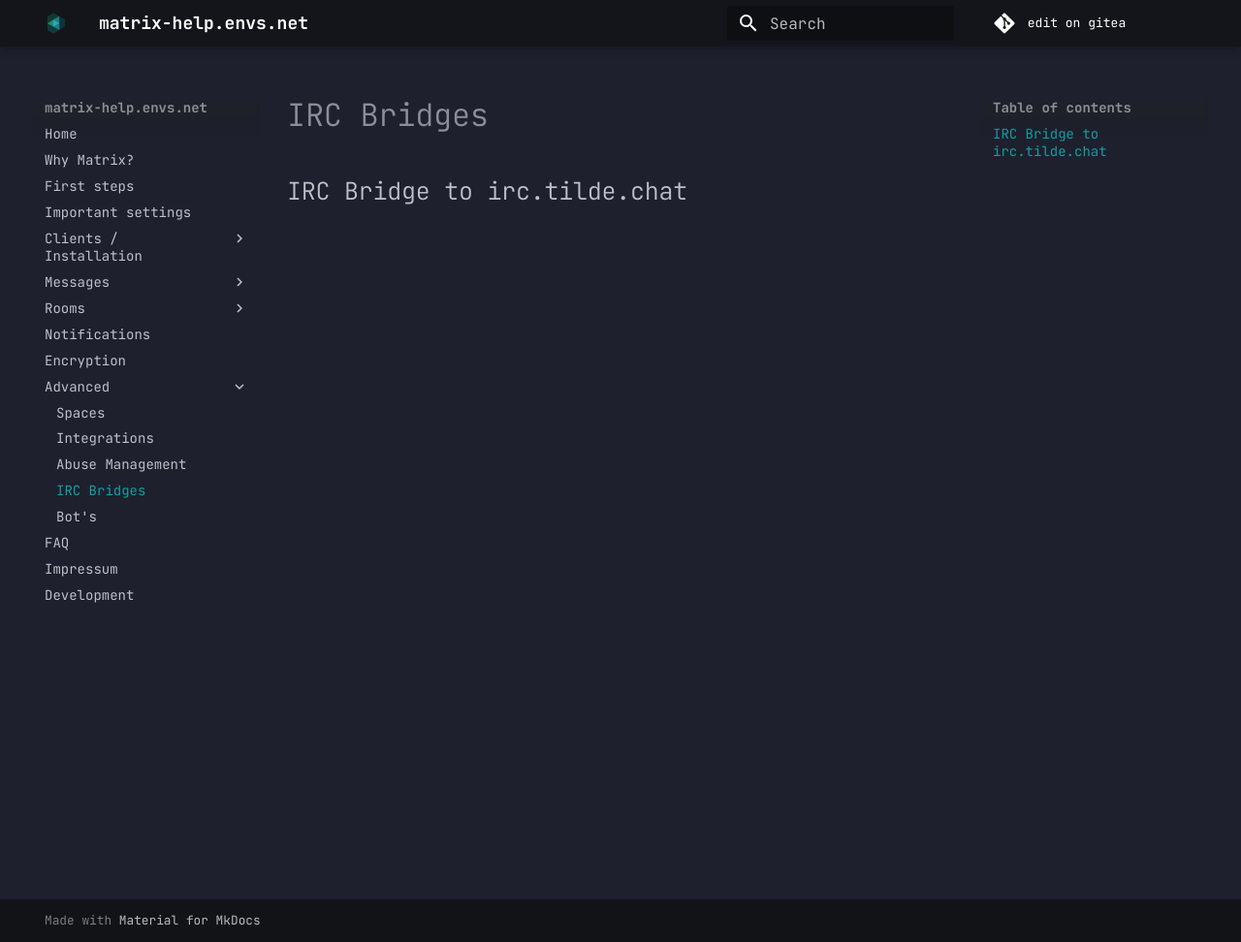
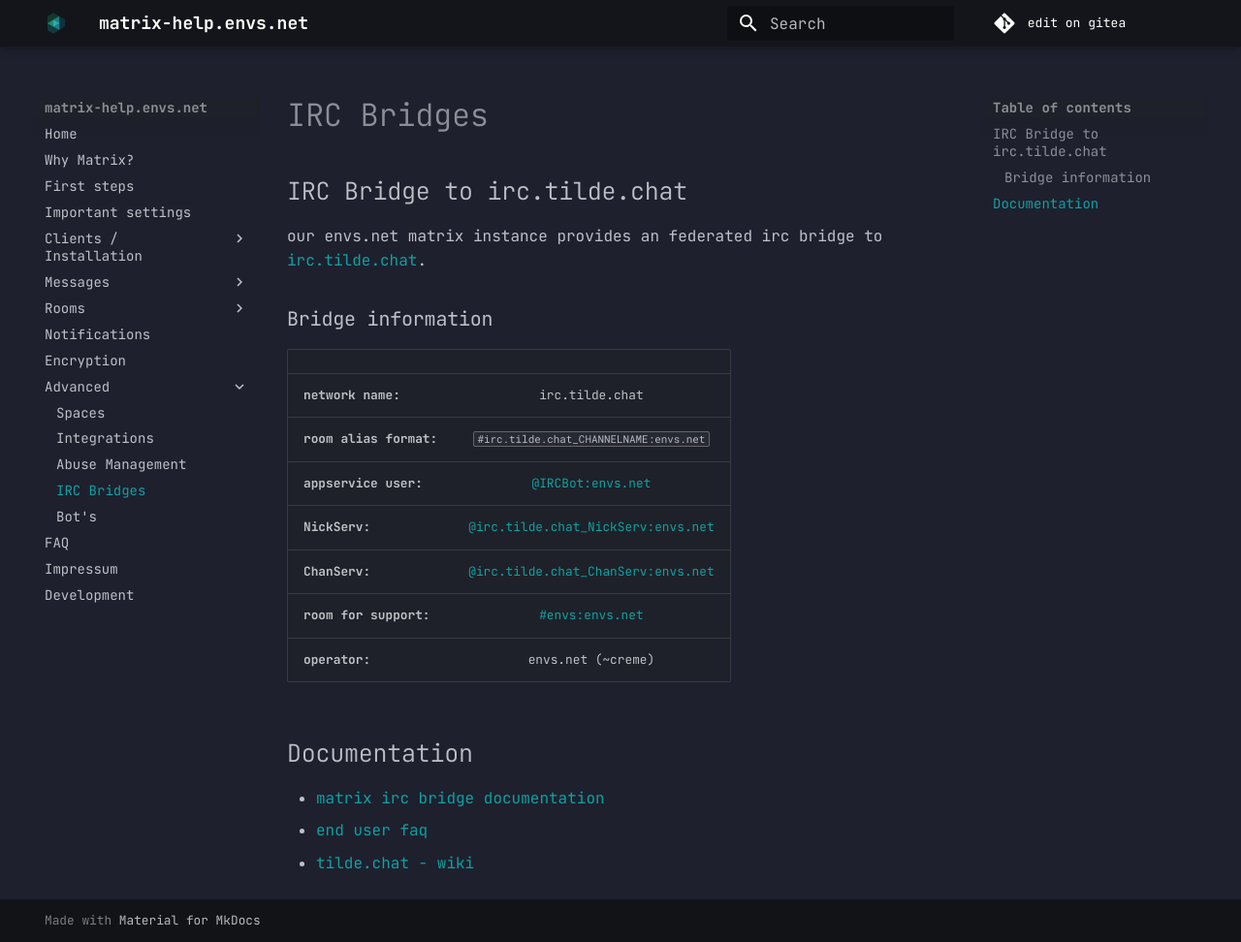
Before and after one commit to envs-net/matrix-doc, an MkDocs documentation site: the page built from docs/advanced/irc_bridge.md, in a window 1280 px wide and 972 px high. Shown: the whole window at 97% size. Built offline with MkDocs 1.6.1 and Material for MkDocs 9.7.7, drawn with Linux system fonts in a browser that asks for light colours.

Commit message:
add basic irc bridge infos

```diff
--- a/docs/advanced/irc_bridge.md
+++ b/docs/advanced/irc_bridge.md
@@ -6,3 +6,23 @@ date: 2021-08-03T20:30:00+02:00
 # IRC Bridges
 
 ## IRC Bridge to irc.tilde.chat
+
+our envs.net matrix instance provides an federated irc bridge to [irc.tilde.chat](https://tilde.chat/).
+
+### Bridge information
+
+|  |  |
+|:------------------------|:------------------------------------------------------------------------------------------:|
+| **network name:**       | irc.tilde.chat                                                                             |
+| **room alias format:**  | `#irc.tilde.chat_CHANNELNAME:envs.net`                                                     |
+| **appservice user:**    | [@IRCBot:envs.net](https://matrix.to/#/@IRCBot:envs.net)                                   |
+| **NickServ:**           | [@irc.tilde.chat_NickServ:envs.net](https://matrix.to/#/@irc.tilde.chat_NickServ:envs.net) |
+| **ChanServ:**           | [@irc.tilde.chat_ChanServ:envs.net](https://matrix.to/#/@irc.tilde.chat_ChanServ:envs.net) |
+| **room for support:**   | [#envs:envs.net](https://matrix.to/#/envs:envs.net)                                        |
+| **operator:**           | envs.net (~creme)                                                                          |
+
+## Documentation
+
+- [matrix irc bridge documentation](https://matrix-org.github.io/matrix-appservice-irc/latest/usage.html)
+- [end user faq](https://github.com/matrix-org/matrix-appservice-irc/wiki/End-user-FAQ)
+- [tilde.chat - wiki](https://tilde.chat/wiki/)
```
